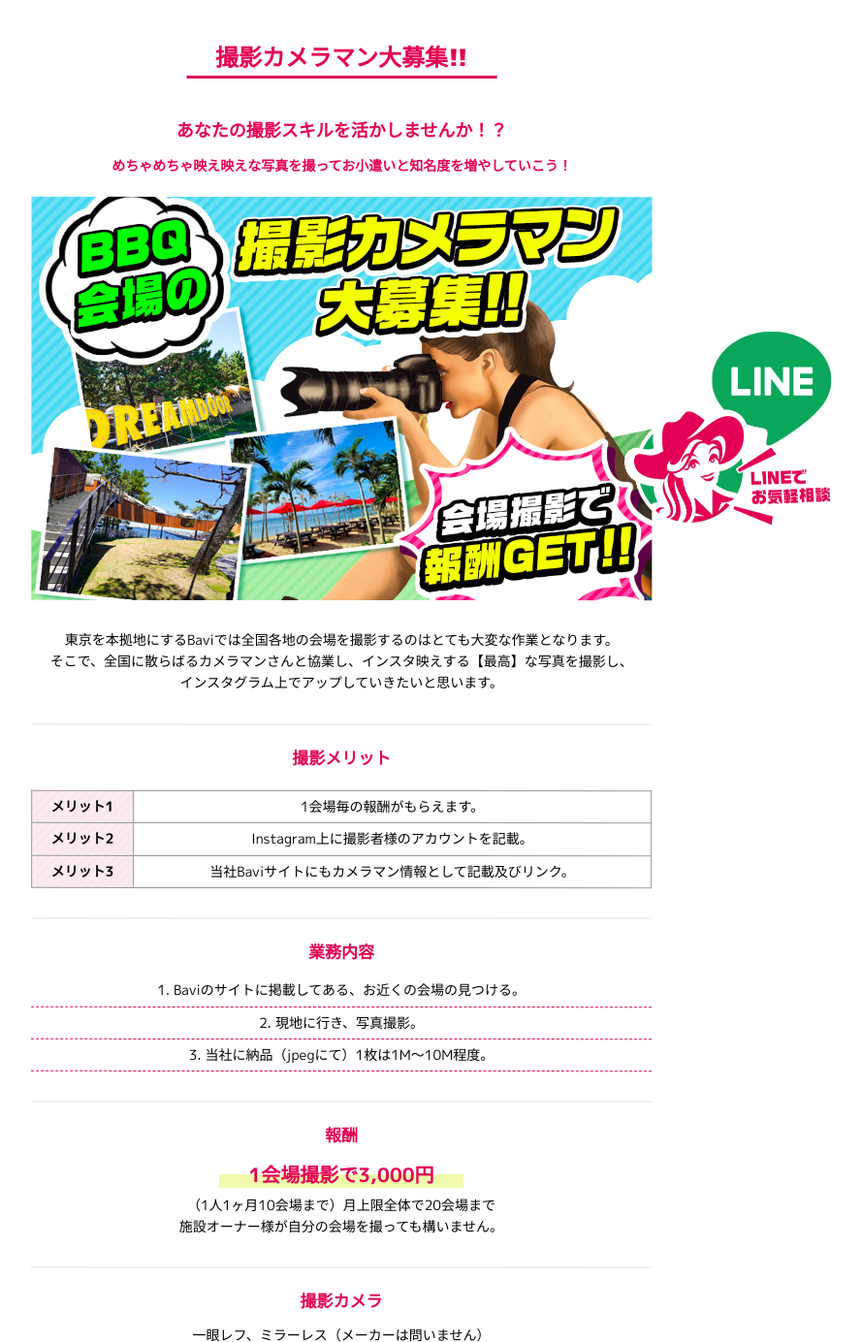
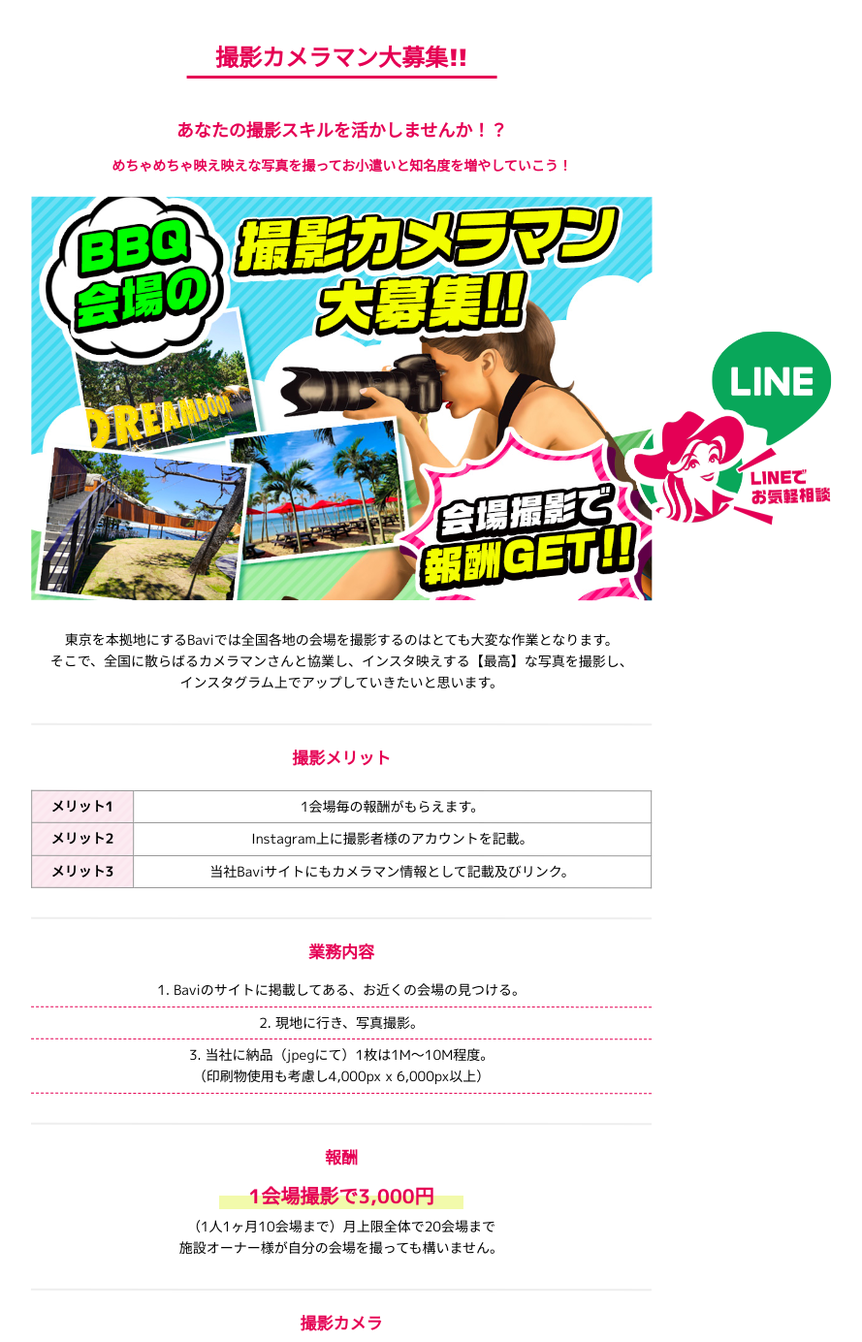
Before and after one commit to under-rise/Bavi, a PHP site: page /topic/recruitment_cameramen.php in a window 1280 px wide. Shown: the part 145-1529 px from the top of the page at 97% size, without its empty margins (288-1177 px from the left). Run offline with PHP 8.4, Linux system fonts and the light colour scheme; style sheets or scripts are compiled from the project's sources.

Commit message:
カメラマンページ作成

```diff
--- a/topic/recruitment_cameramen.php
+++ b/topic/recruitment_cameramen.php
@@ -66,7 +66,8 @@
                     <ul>
                         <li>1. Baviのサイトに掲載してある、お近くの会場の見つける。</li>
                         <li>2. 現地に行き、写真撮影。</li>
-                        <li>3. 当社に納品（jpegにて）1枚は1M〜10M程度。</li>
+                        <li>3. 当社に納品（jpegにて）1枚は1M〜10M程度。<br>
+（印刷物使用も考慮し4,000px x 6,000px以上）</li>
                     </ul>
 
                     </div>
```
